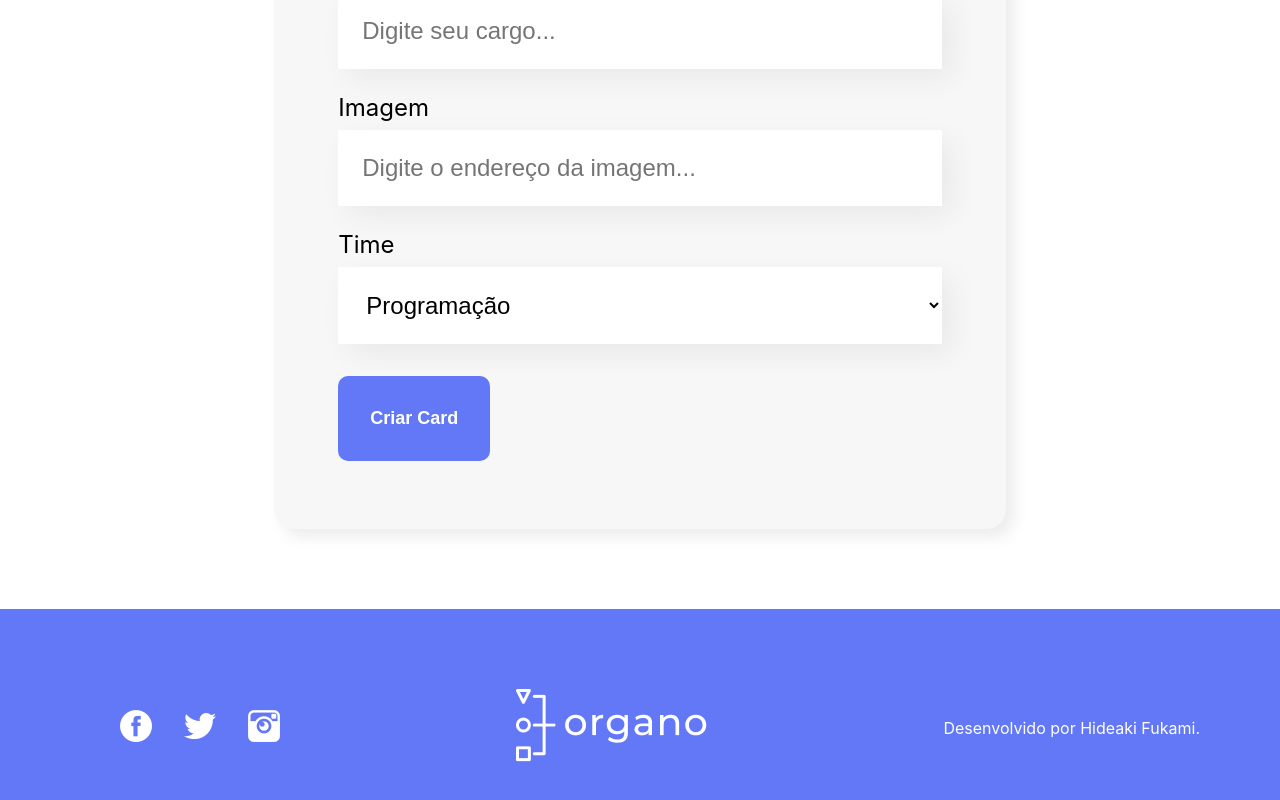
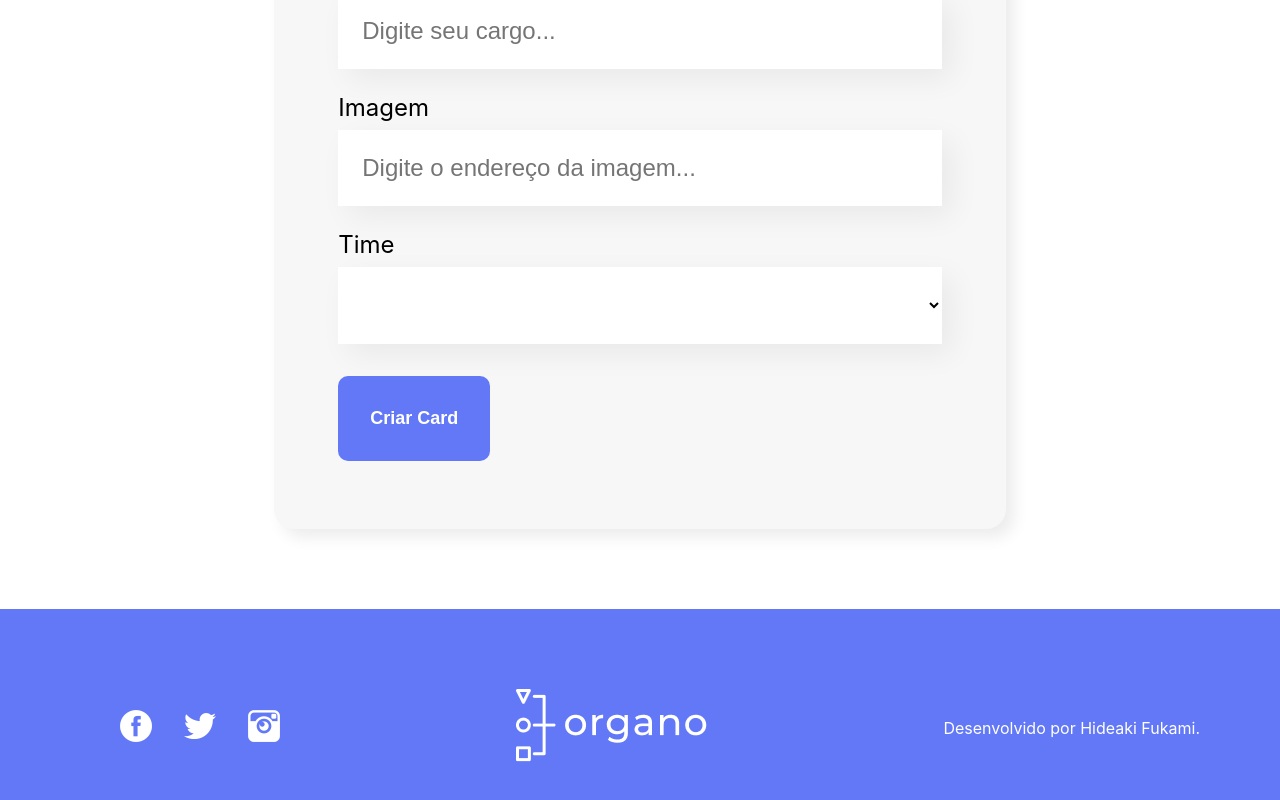
Before and after one commit to hideakifukami/organo-project, a React (Create React App) app: page / in a window 1280 px wide. Shown: the part 868-1668 px from the top of the page. Built offline with nearby package versions, Linux system fonts and the light colour scheme; the HTML template or start-up script is replaced by a standard one.

Commit message:
Project Final

```diff
--- a/src/App.js
+++ b/src/App.js
@@ -50,7 +50,7 @@ function App() {
   const [colaboradores, setColaboradores] = useState([])
 
   const aoNovoColaboradorAdicionado = (colaborador) => {
-    console.log(colaborador)
+    debugger
     setColaboradores([...colaboradores, colaborador])
   }
 
--- a/src/componentes/Banner/Banner.js
+++ b/src/componentes/Banner/Banner.js
@@ -1,5 +1,8 @@
 import './Banner.css'
 
+
+// Para adicionar mais de uma tag dentro do elemento react, usar a tag <Fragment> para englobar o código.
+// Também podemosusar a tag <> e fechar com </>
 export const Banner = () => {
     return(
         <header className='banner'>
--- a/src/componentes/Formulario/index.js
+++ b/src/componentes/Formulario/index.js
@@ -9,7 +9,7 @@ const Formulario = (props) => {
     const [nome, setNome] = useState('')
     const [cargo, setCargo] = useState('')
     const [imagem, setImagem] = useState('')
-    const [time, setTime] = useState('Programação')
+    const [time, setTime] = useState('')
 
     const aoSalvar = (evento) => {
         evento.preventDefault()
--- a/src/componentes/ListaSuspensa/index.js
+++ b/src/componentes/ListaSuspensa/index.js
@@ -4,7 +4,8 @@ const ListaSuspensa = (props) => {
     return (
         <div className="lista-suspensa">
             <label>{props.label}</label>
-            <select required={props.obrigatorio} value={props.value} onChange={evento => props.aoAlterado(evento.target.value)}>
+            <select required={props.obrigatorio} value={props.valor} onChange={evento => props.aoAlterado(evento.target.value)}>
+                <option value={""}></option>
                 {props.itens.map(item => <option key={item}>{item}</option>)}
             </select>
         </div>
```
